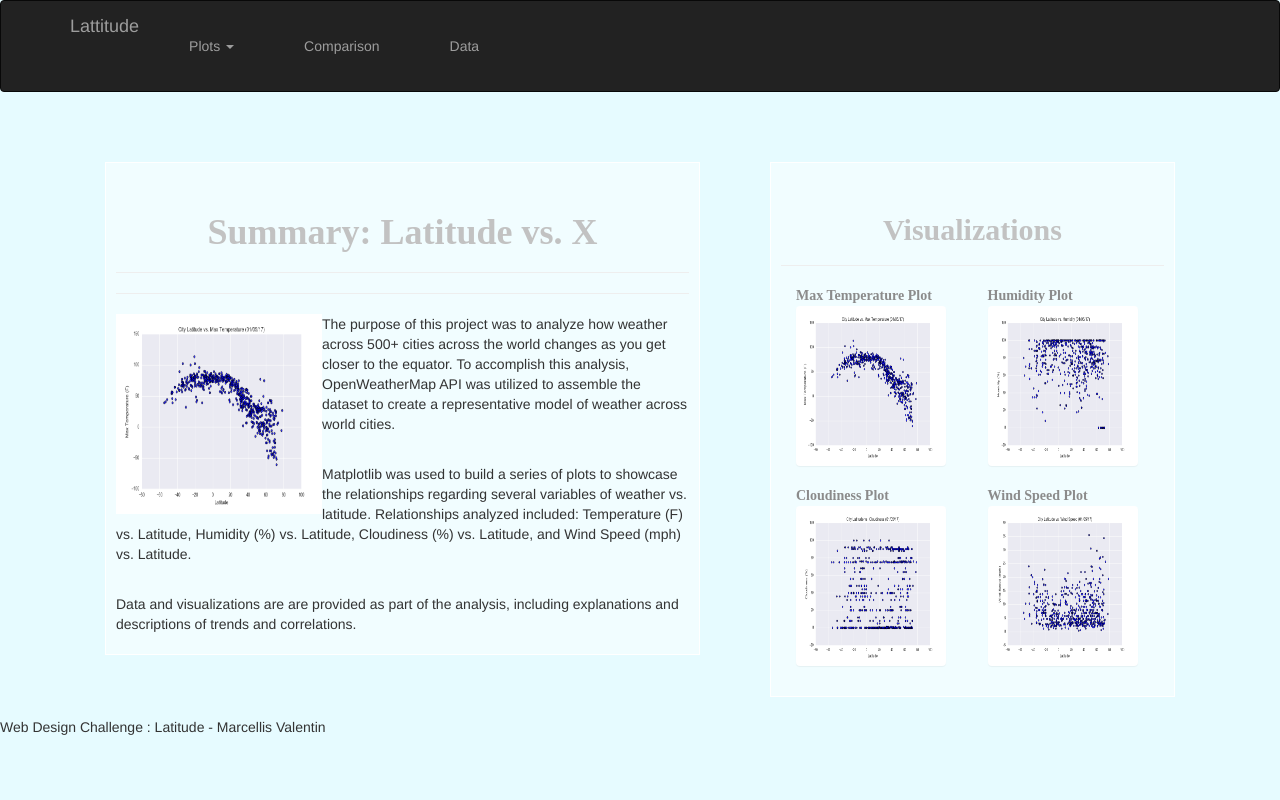
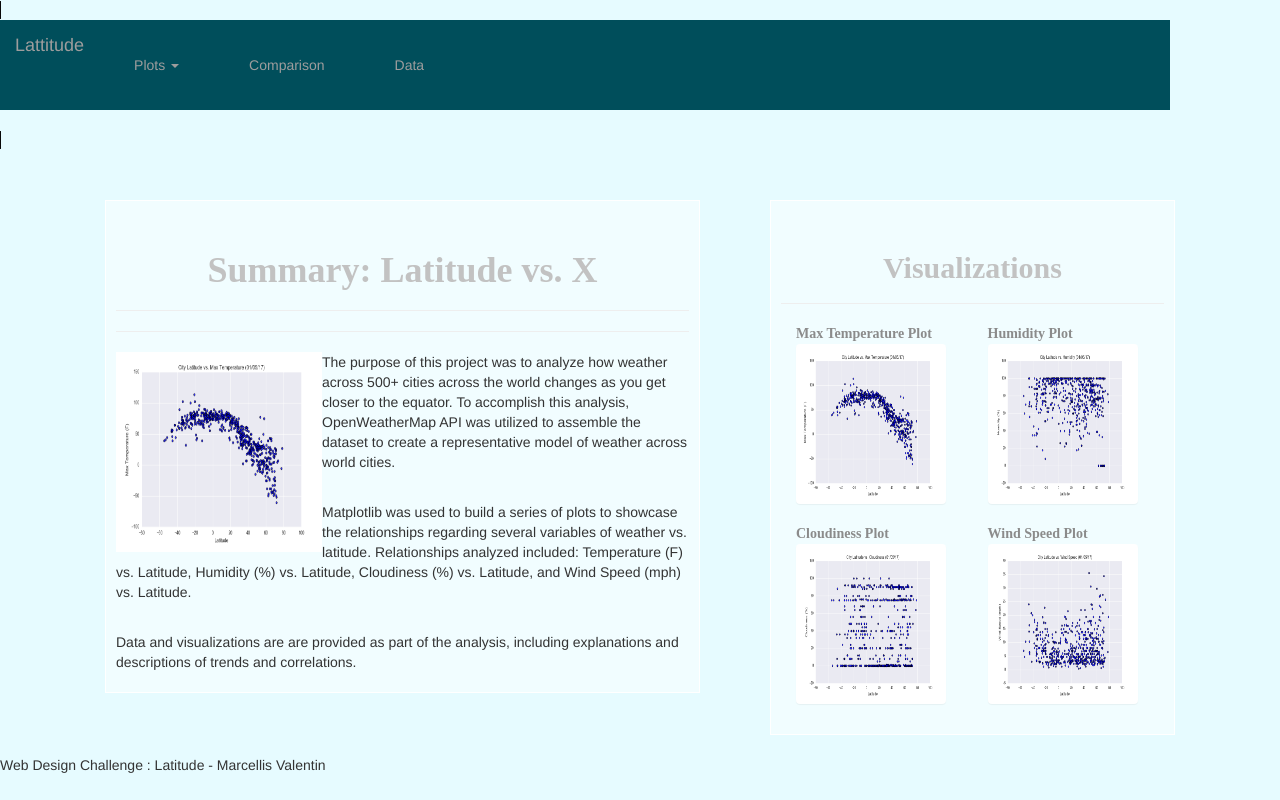
Before and after one commit to Marcellisv/Web-Design-Challenge, a plain HTML site: page index.html in a window 1280 px wide. Drawn offline with nearby package versions, Linux system fonts and the light colour scheme.

Commit message:
Update Style.css

```diff
--- a/Style.css
+++ b/Style.css
@@ -12,11 +12,11 @@ body {
     margin-bottom:20px;
     align-content: right;
   }
-..navbar div {
+.navbar div {
   margin: inherit;
   background-color: rgb(0, 78, 91);
 }
-}
+
 .navbar {
     display: inline;
     max-height: 20px;
@@ -45,7 +45,6 @@ body {
     color : rgb(139, 139, 139);
     font-family: 'Times New Roman', Times, serif, Geneva, Tahoma, sans-serif;
     font-weight : bolder;
-
   }
 
 
@@ -74,8 +73,6 @@ body {
   .p{
     font-size: 20px;
     align-content: left;
-
-
   }
 
   .c-d{
```
